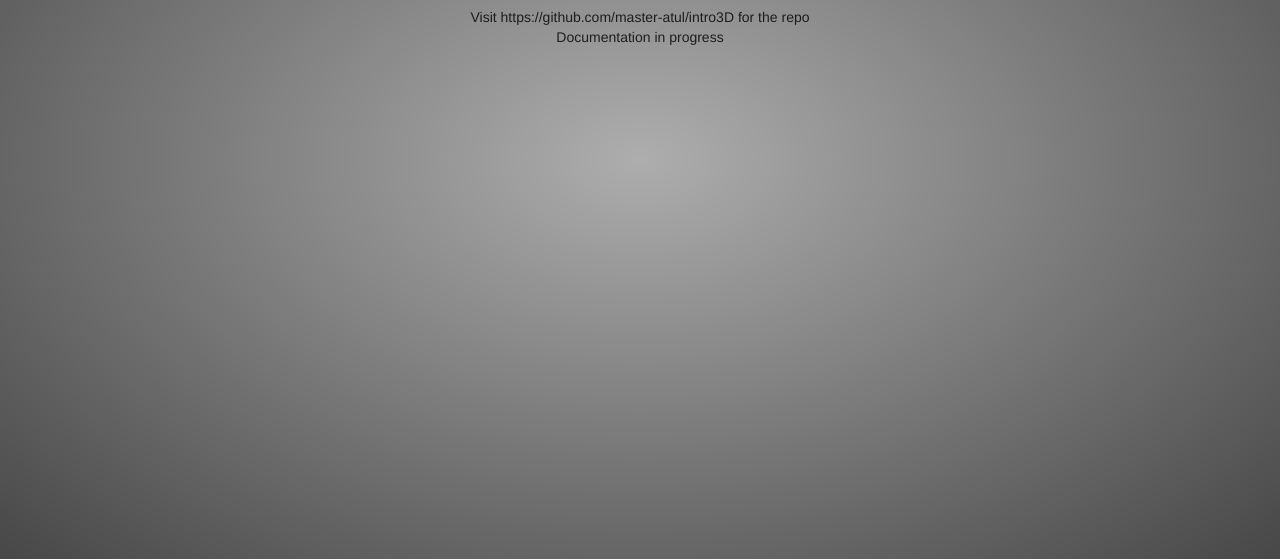
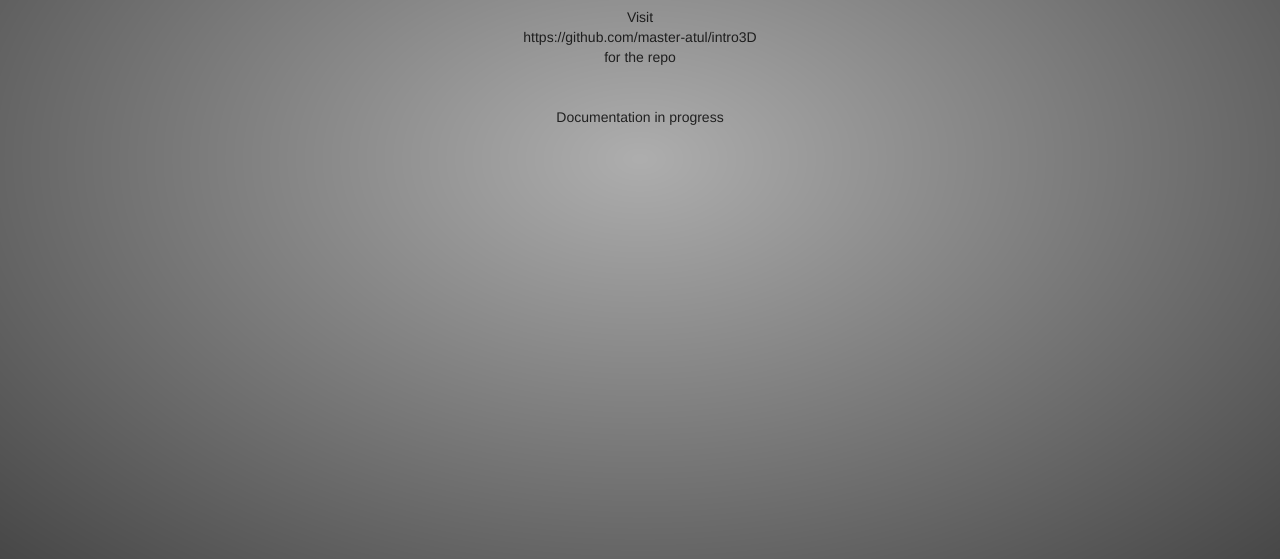
Before and after one commit to a7ul/intro3D, a plain HTML site: page index.html in a window 1280 px wide. Shown: the part 241-800 px from the top of the page. Drawn offline with Linux system fonts and the light colour scheme.

Commit message:
Updated REadme

```diff
--- a/index.html
+++ b/index.html
@@ -24,8 +24,8 @@
   <h1>Test 2</h1>
 </div>
 
-<div class="center-align">Visit  https://github.com/master-atul/intro3D for the repo</div>
-<div class="center-align"> Documentation in progress</div>
+<div class="center-align">Visit <br/> https://github.com/master-atul/intro3D <br/> for the repo</div>
+<div class="center-align"> <br/> <br/>Documentation in progress</div>
 <!--------------------------------------------------------->
 <!--           Library Scripts                           -->
 <!--------------------------------------------------------->
```
